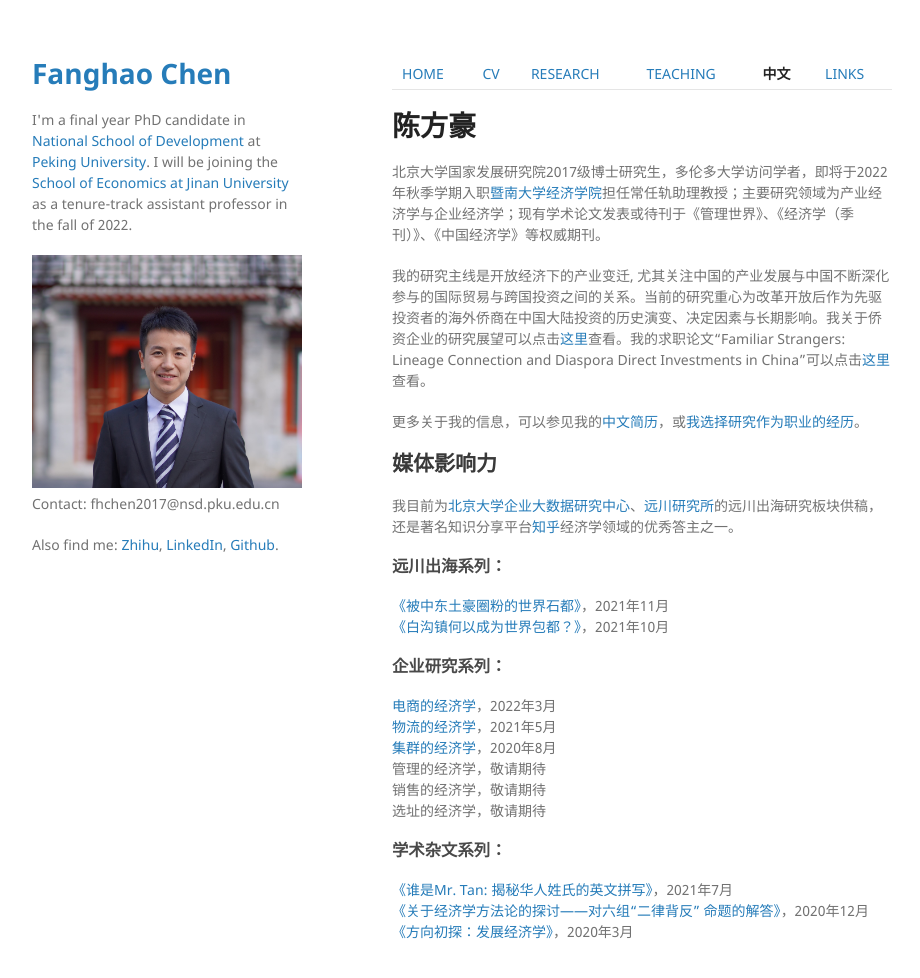
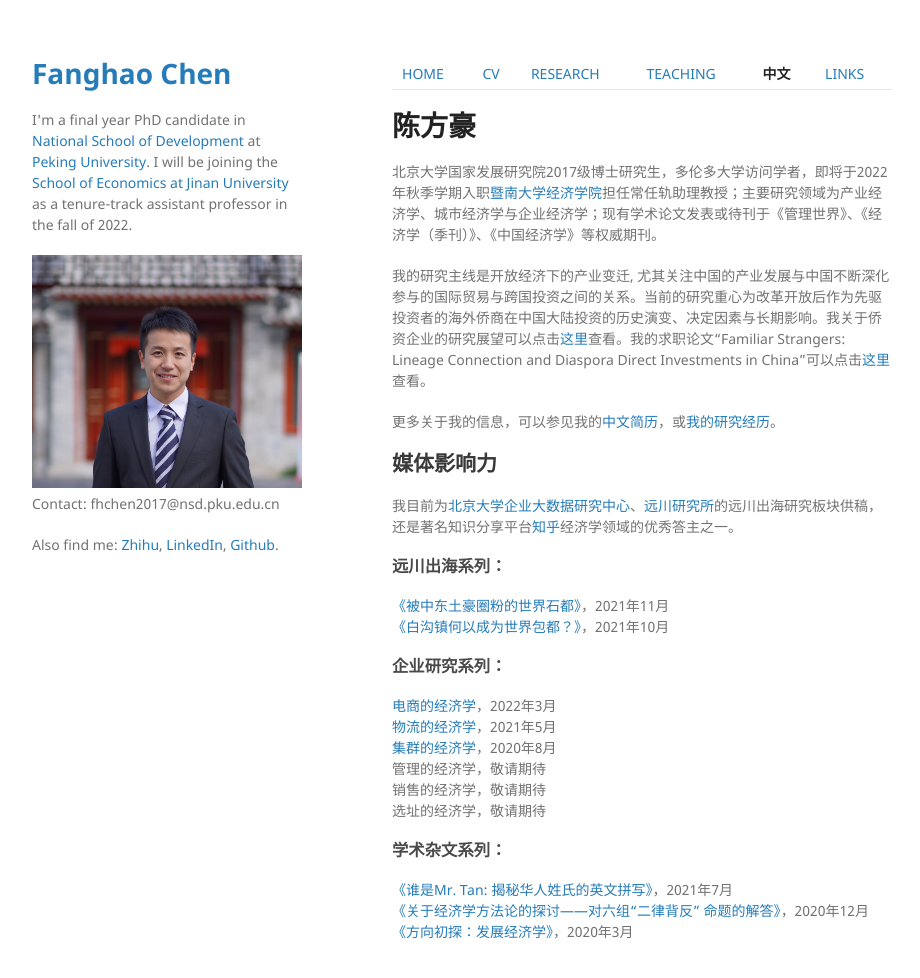
Before and after one commit to FanghaoChen/homepage, a Jekyll site: the page built from chinesepage.md, in a window 1280 px wide and 1012 px high. Shown: the top 978 px of the window, without its empty margins (178-1098 px from the left). Built offline with Jekyll 4.4.1, drawn with Linux system fonts in a browser that asks for light colours; our own code applies the rules of GitHub Pages for plain Markdown files.

Commit message:
Update chinesepage.md

```diff
--- a/chinesepage.md
+++ b/chinesepage.md
@@ -2,11 +2,11 @@
 
 # 陈方豪
 
-北京大学国家发展研究院2017级博士研究生，多伦多大学访问学者，即将于2022年秋季学期入职[暨南大学经济学院](https://ec.jnu.edu.cn/)担任常任轨助理教授；主要研究领域为产业经济学与企业经济学；现有学术论文发表或待刊于《管理世界》、《经济学（季刊）》、《中国经济学》等权威期刊。
+北京大学国家发展研究院2017级博士研究生，多伦多大学访问学者，即将于2022年秋季学期入职[暨南大学经济学院](https://ec.jnu.edu.cn/)担任常任轨助理教授；主要研究领域为产业经济学、城市经济学与企业经济学；现有学术论文发表或待刊于《管理世界》、《经济学（季刊）》、《中国经济学》等权威期刊。
 
 我的研究主线是开放经济下的产业变迁, 尤其关注中国的产业发展与中国不断深化参与的国际贸易与跨国投资之间的关系。当前的研究重心为改革开放后作为先驱投资者的海外侨商在中国大陆投资的历史演变、决定因素与长期影响。我关于侨资企业的研究展望可以点击[这里](./assets/bridger_draft_220515.pdf)查看。我的求职论文“Familiar Strangers: Lineage Connection and Diaspora Direct Investments in China”可以点击[这里](./assets/familiar_stranger_draft_220303.pdf)查看。
 
-更多关于我的信息，可以参见我的[中文简历](./assets/陈方豪_北大国发院_220509.pdf)，或[我选择研究作为职业的经历](https://mp.weixin.qq.com/s?__biz=Mzg4MzE0ODY0Mw==&mid=2247491382&idx=1&sn=992dc4dda38bfd95d5c2b47848fc5a81&chksm=cf4a8d3af83d042c96f68c98b9406eab25df4ce418b6778fccdee755fc9e499decfb44498855&mpshare=1&scene=24&srcid=12203KNxFd0xsEh7nM7ZzhKn&sharer_sharetime=1639991731014&sharer_shareid=009d752390d3ca9d149b0d31038375f0#rd)。
+更多关于我的信息，可以参见我的[中文简历](./assets/陈方豪_北大国发院_220509.pdf)，或[我的研究经历](https://mp.weixin.qq.com/s?__biz=Mzg4MzE0ODY0Mw==&mid=2247491382&idx=1&sn=992dc4dda38bfd95d5c2b47848fc5a81&chksm=cf4a8d3af83d042c96f68c98b9406eab25df4ce418b6778fccdee755fc9e499decfb44498855&mpshare=1&scene=24&srcid=12203KNxFd0xsEh7nM7ZzhKn&sharer_sharetime=1639991731014&sharer_shareid=009d752390d3ca9d149b0d31038375f0#rd)。
 
 ## 媒体影响力
 
```
